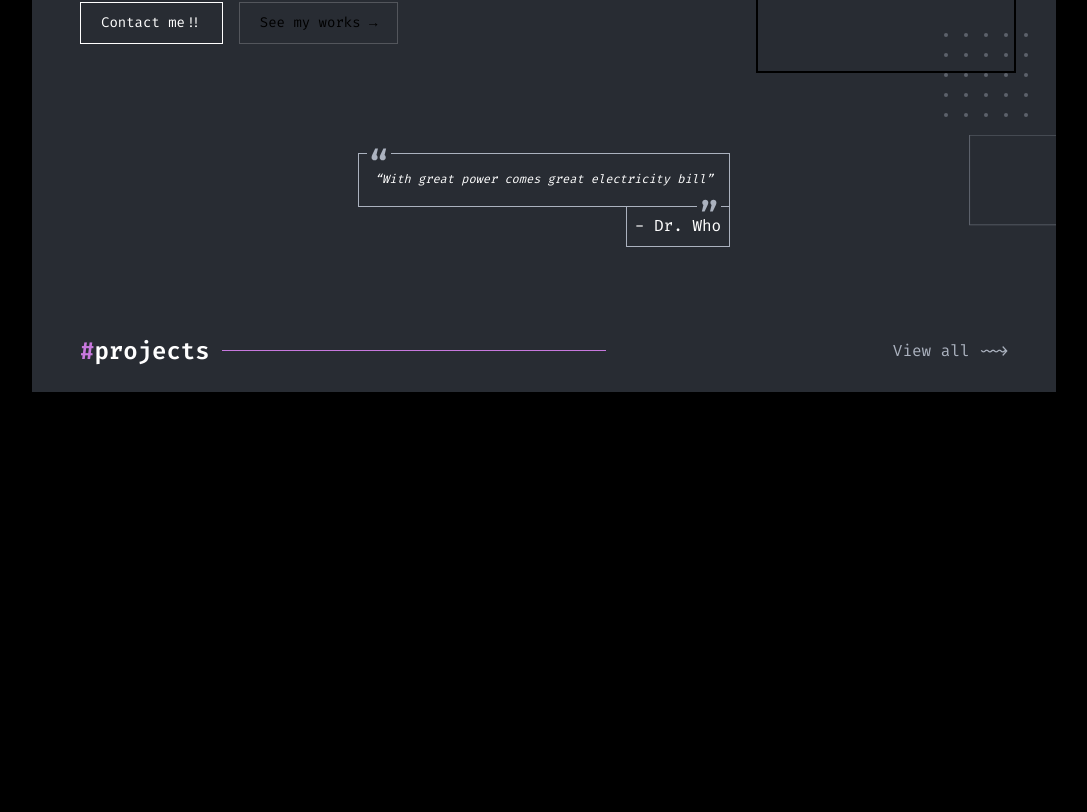
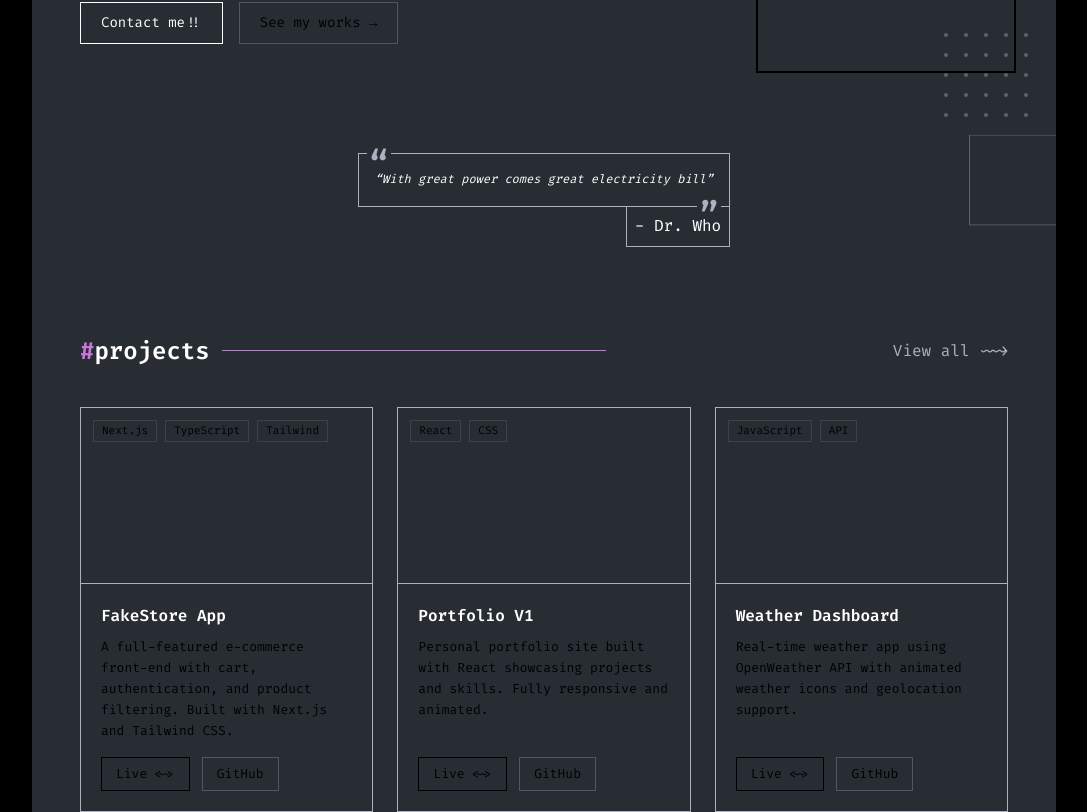
Before and after one commit to Eslam-mg/portfolio, a Next.js app: page / in a window 1280 px wide. Shown: the part 408-1220 px from the top of the page, without its empty margins (96-1183 px from the left). Before the commit the page ends 800 px from the top, so only its background shows below. Built offline with nearby package versions, Linux system fonts and the light colour scheme.

Commit message:
add projectcard component

```diff
--- a/src/app/(home)/page.tsx
+++ b/src/app/(home)/page.tsx
@@ -3,6 +3,7 @@ import Link from 'next/link';
 import Image from "next/image";
 import { OpeningQuoteIcon } from '@/src/components/UI/Icon/Icon';
 import SectionHeader from '@/src/components/SectionHeader/SectionHeader';
+import ProjectCard from '@/src/components/ProjectCard/ProjectCard';
 const featuredProjects = [
     {
         title: "FakeStore App",
@@ -115,6 +116,11 @@ export default function page() {
                     <SectionHeader title="projects" className="mb-0" showLine={true} lineWidth="w-96" />
                     <Link href="/" className='text-textPrimaryColor'>View all ~~&gt;</Link>
                 </div>
+                <div className="grid grid-cols-1 sm:grid-cols-2 lg:grid-cols-3 gap-6 mt-10">
+                    {featuredProjects.map((project) => (
+                        <ProjectCard key={project.title} {...project} />
+                    ))}
+                </div>
             </section>
         </div>
     )
```
